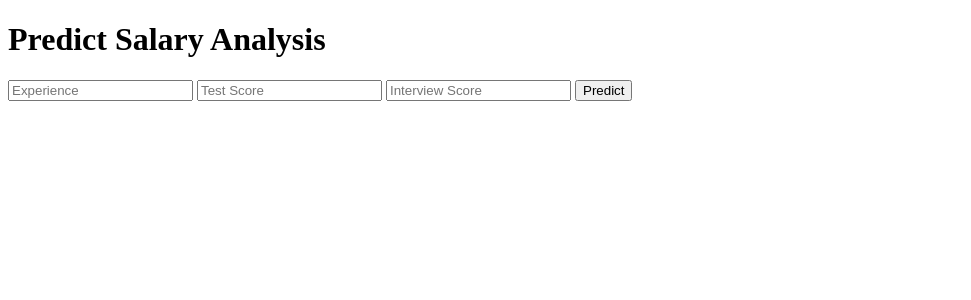
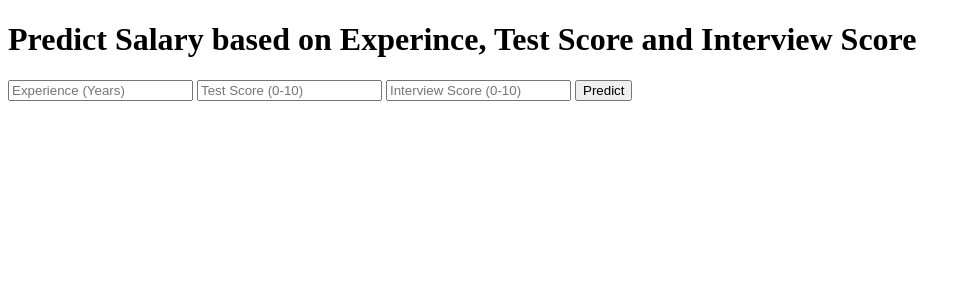
Before and after one commit to kazitoufiq/ML-model-deployment-in-Heroko, a Flask app: page / in a window 1280 px wide. Shown: the top 300 px of the page, without its empty margins (0-971 px from the left). Run offline with Flask 2, Linux system fonts and the light colour scheme; parts of the project's set-up code (start-up, migrations or seed data) failed here and were passed over.

Commit message:
Add files via upload

```diff
--- a/templates/index.html
+++ b/templates/index.html
@@ -13,13 +13,13 @@
 
 <body>
  <div class="login">
-	<h1>Predict Salary Analysis</h1>
+	<h1>Predict Salary based on Experince, Test Score and Interview Score</h1>
 
      <!-- Main Input For Receiving Query to our ML -->
     <form action="{{ url_for('predict')}}"method="post">
-    	<input type="text" name="experience" placeholder="Experience" required="required" />
-        <input type="text" name="test_score" placeholder="Test Score" required="required" />
-		<input type="text" name="interview_score" placeholder="Interview Score" required="required" />
+    	<input type="text" name="experience" placeholder="Experience (Years) " required="required" />
+        <input type="text" name="test_score" placeholder="Test Score (0-10)" required="required" />
+		<input type="text" name="interview_score" placeholder="Interview Score (0-10)" required="required" />
 
         <button type="submit" class="btn btn-primary btn-block btn-large">Predict</button>
     </form>
```
